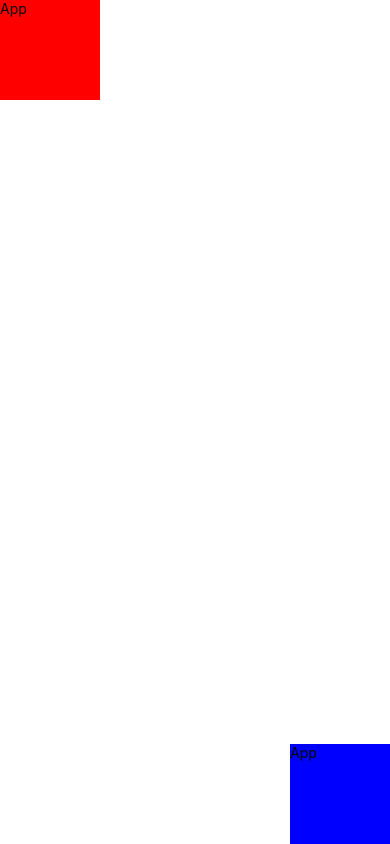
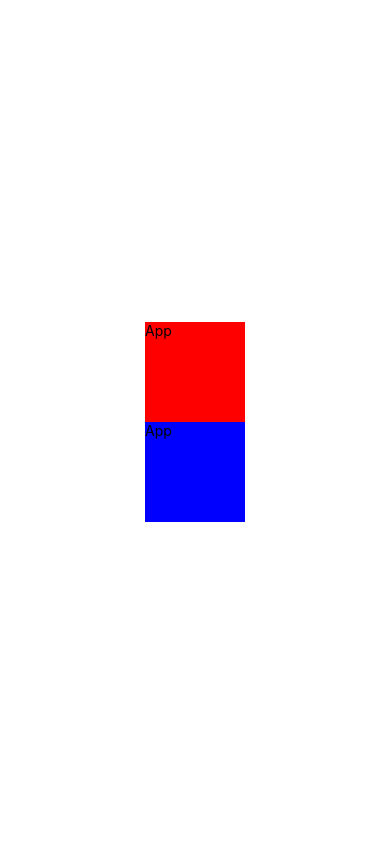
Before and after one commit to 105841105521/105841105521-rizky-maulia_lab_6b, a React Native app: screen / in a window 390 px wide. Built offline with nearby package versions, Linux system fonts and the light colour scheme.

Commit message:
box <view>

```diff
--- a/App.js
+++ b/App.js
@@ -6,14 +6,14 @@ const App = () => {
   return (
     <View style={{
       flex: 1,
-      justifyContent: 'space-between',
-      alignItems: 'flext-start',
+      justifyContent: 'center',
+      alignItems: 'center',
     }}>
       <View style={{
         width: 100,
         height: 100,
         backgroundColor: 'red',
-        alignSelf: 'flex-start',
+        alignSelf: 'center',
       }}>
         <Text>App</Text>
       </View>
@@ -21,7 +21,7 @@ const App = () => {
         width: 100,
         height: 100,
         backgroundColor: 'blue',
-        alignSelf: 'flex-end',
+        alignSelf: 'center',
       }}>
         <Text>App</Text>
       </View>
@@ -30,3 +30,6 @@ const App = () => {
 }
 
 export default App;
+
+//margin
+//padding
```
